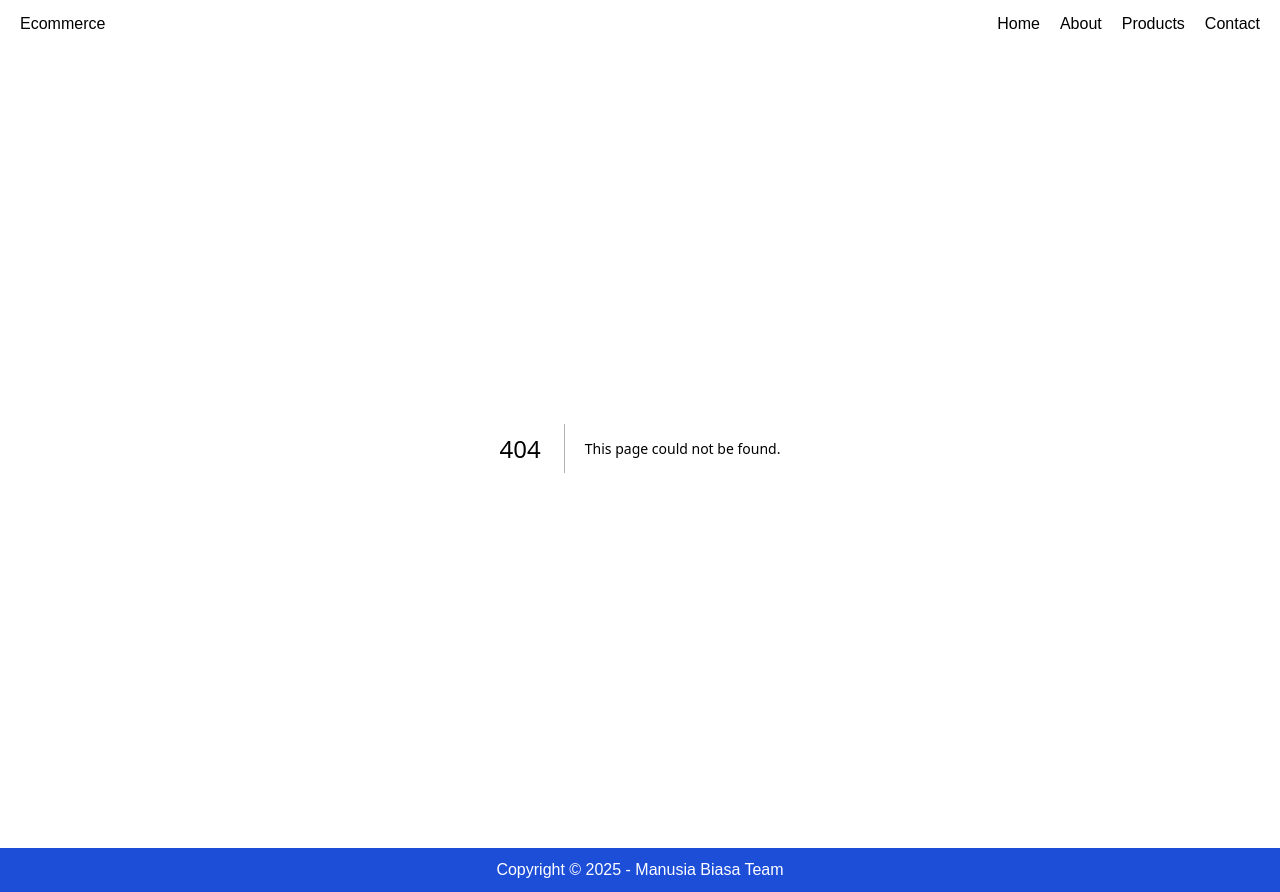
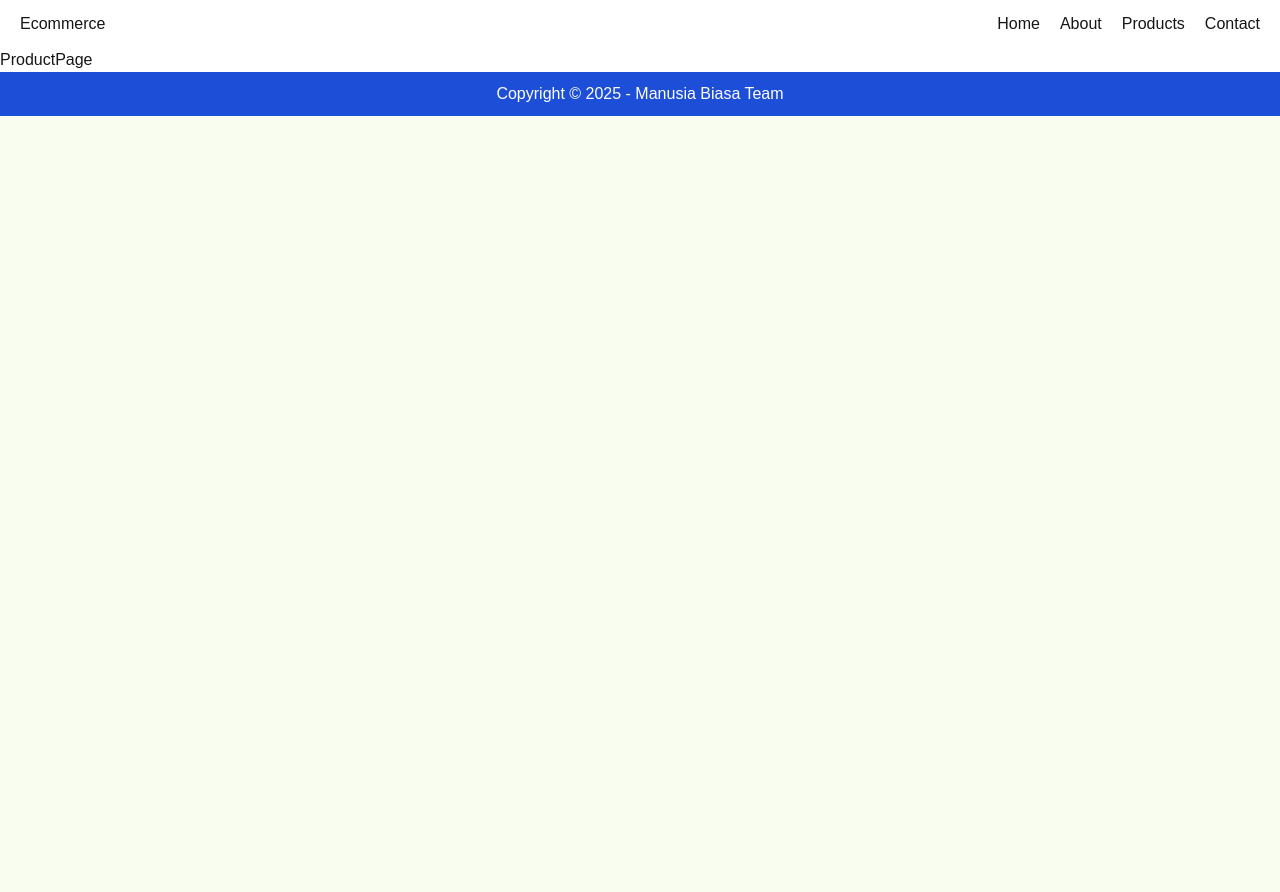
Before and after one commit to Deoca27/manusia-biasa, a Next.js app: page /product in a window 1280 px wide. Before the commit this address had no page. After the commit the page ends 800 px from the top, so only its background shows below. Built offline with nearby package versions, Linux system fonts and the light colour scheme.

Commit message:
deo : menambah file page untuk product

```diff
--- /dev/null
+++ b/app/product/page.tsx
@@ -0,0 +1,7 @@
+import React from 'react'
+
+export default function ProductPage() {
+  return (
+    <div>ProductPage</div>
+  )
+}
```
